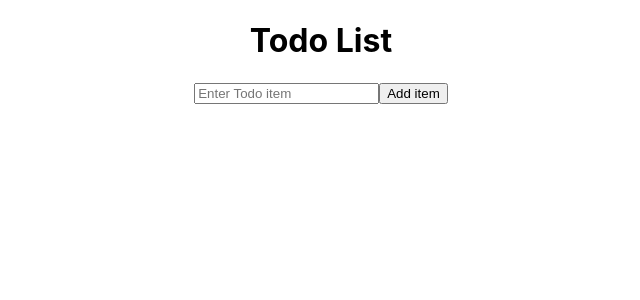
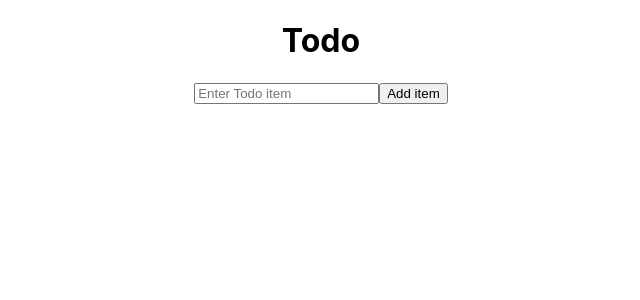
Before and after one commit to sumeet-shinde111/ReactProjects, a React (Create React App) app in the folder todo/: page / in a window 1280 px wide. Shown: the top 300 px of the page, without its empty margins (319-959 px from the left). Built offline with nearby package versions, Linux system fonts and the light colour scheme.

Commit message:
Add mmain component to todo

```diff
--- a/todo/src/App.js
+++ b/todo/src/App.js
@@ -1,12 +1,12 @@
 import logo from './logo.svg';
 import './App.css';
 import { FormInput } from './Components/FormInput';
+import { Todo } from './Components/Todo';
 
 function App() {
   return (
     <div className="App">
-     <h1>Todo List</h1>
-     <FormInput/>
+    <Todo/>
     </div>
   );
 }
--- /dev/null
+++ b/todo/src/Components/Todo.jsx
@@ -0,0 +1,11 @@
+import { FormInput } from "./FormInput"
+
+export const Todo = ()=>{
+    return(
+        <>
+            <h1>Todo</h1>
+            <FormInput/>
+
+        </>
+    )
+}
```
